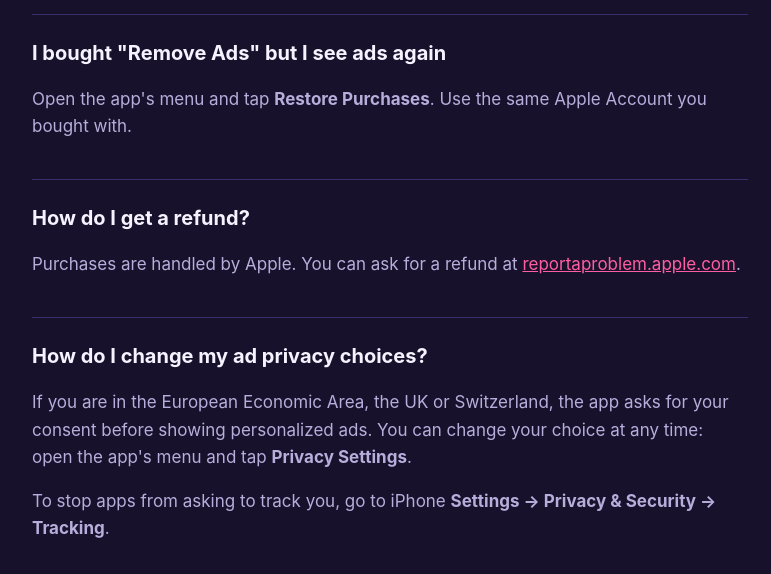
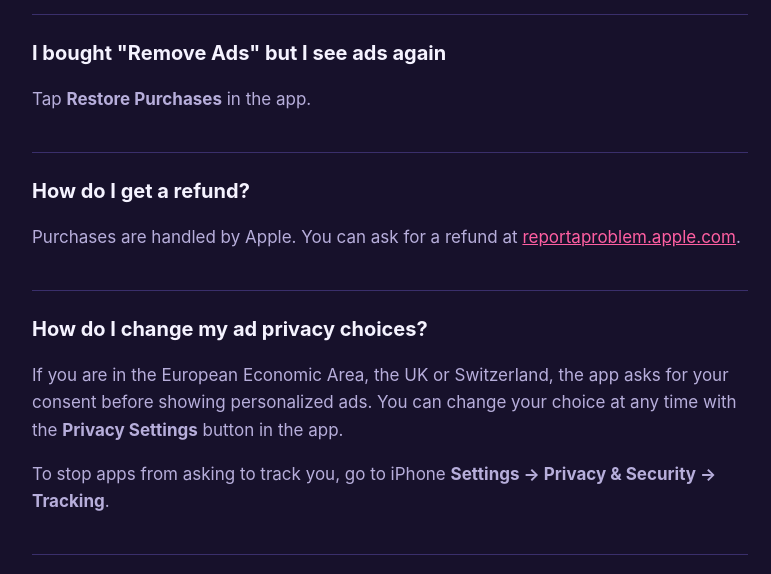
Before and after one commit to justvdstyle/justvdstyle.github.io, a plain HTML site: page support.html in a window 1280 px wide. Shown: the part 182-756 px from the top of the page, without its empty margins (250-1021 px from the left). Drawn offline with Linux system fonts and the light colour scheme.

Commit message:
Shorter support answers

```diff
--- a/support.html
+++ b/support.html
@@ -26,7 +26,7 @@
 
   <section>
     <h2>I bought "Remove Ads" but I see ads again</h2>
-    <p>Open the app's menu and tap <strong>Restore Purchases</strong>. Use the same Apple Account you bought with.</p>
+    <p>Tap <strong>Restore Purchases</strong> in the app.</p>
   </section>
 
   <section>
@@ -36,7 +36,7 @@
 
   <section>
     <h2>How do I change my ad privacy choices?</h2>
-    <p>If you are in the European Economic Area, the UK or Switzerland, the app asks for your consent before showing personalized ads. You can change your choice at any time: open the app's menu and tap <strong>Privacy Settings</strong>.</p>
+    <p>If you are in the European Economic Area, the UK or Switzerland, the app asks for your consent before showing personalized ads. You can change your choice at any time with the <strong>Privacy Settings</strong> button in the app.</p>
     <p>To stop apps from asking to track you, go to iPhone <strong>Settings → Privacy &amp; Security → Tracking</strong>.</p>
   </section>
 
```
Also changed, not shown: privacy.html (+1 -1 lines).
